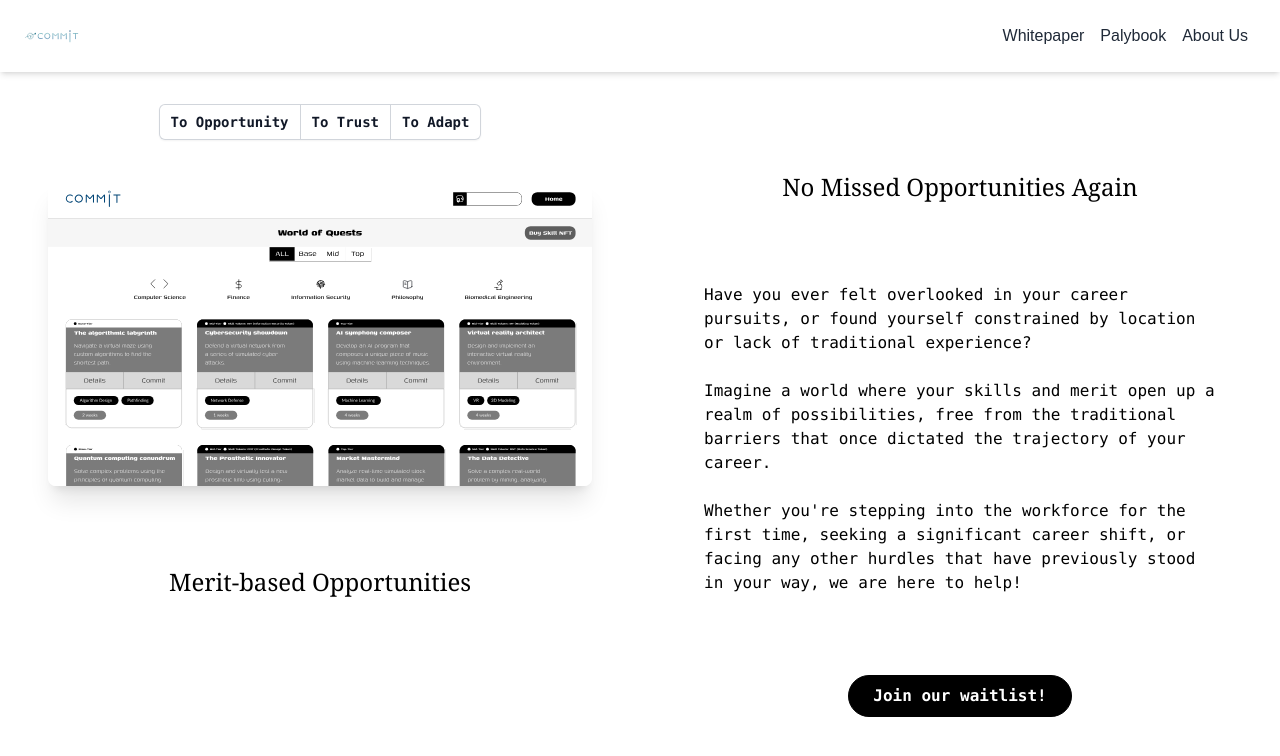
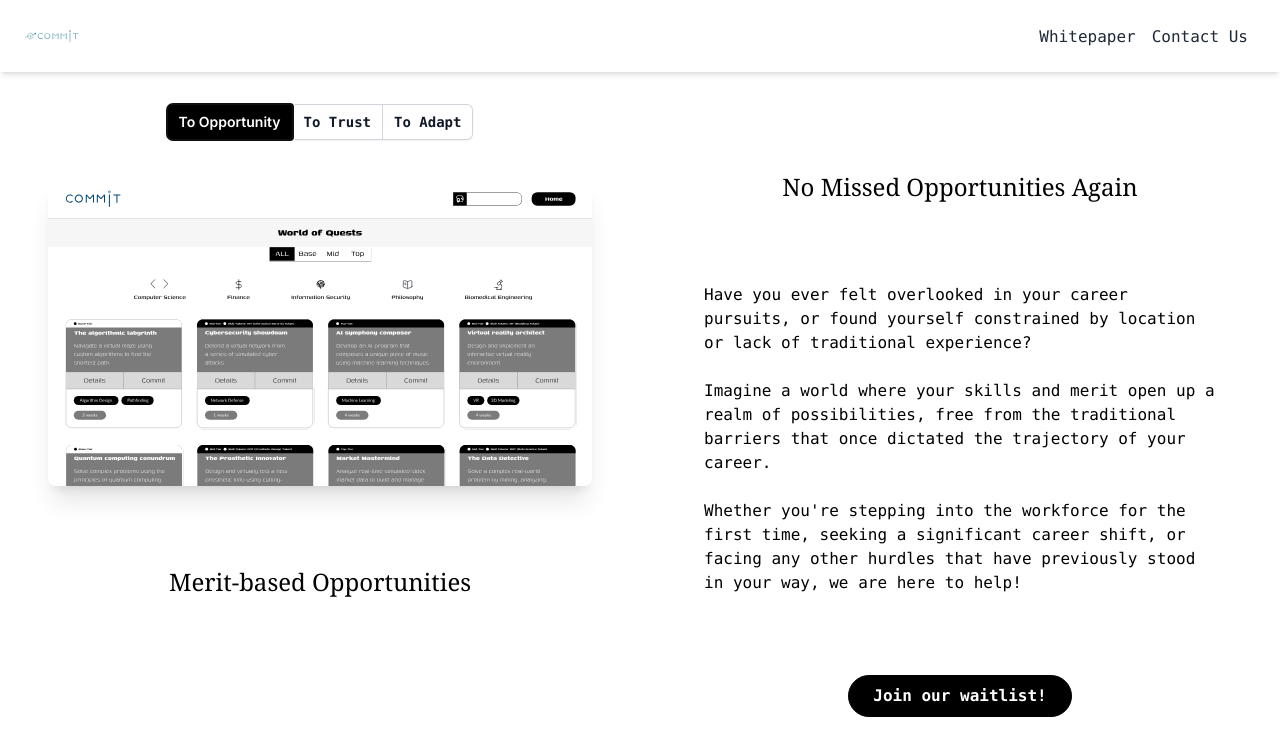
Before and after one commit to commit-labs-inc/frontend, a Next.js app: page / in a window 1280 px wide. Shown: the top 756 px of the page. Built offline with nearby package versions, Linux system fonts and the light colour scheme; a web font is replaced by a local one.

Commit message:
contact us form added. live version is ready.

```diff
--- a/app/ui/landing/content.tsx
+++ b/app/ui/landing/content.tsx
@@ -17,8 +17,9 @@ export function Content() {
         <span className="isolate inline-flex rounded-md shadow-sm mt-4 mb-6">
           <button
             type="button"
-            className="relative inline-flex font-mono items-center rounded-l-md bg-white px-3 py-2 text-sm font-semibold text-gray-900 ring-1 ring-inset ring-gray-300 hover:bg-gray-50 focus:bg-black focus:text-white focus:ring-black focus:z-10"
+            className="relative inline-flex font-mon items-center rounded-l-md bg-white px-3 py-2 text-sm font-semibold text-gray-900 ring-1 ring-inset ring-gray-300 hover:bg-gray-50 focus:bg-black focus:text-white focus:ring-black focus:z-10"
             onClick={() => onClickHandler("btn1")}
+            autoFocus
           >
             To Opportunity
           </button>
--- a/app/ui/landing/header.tsx
+++ b/app/ui/landing/header.tsx
@@ -7,9 +7,12 @@ export function Header() {
         <img src="/logo.svg" alt="Logo" className="h-10 mr-4" />
       </div>
       <div className="flex items-center">
-        <TextButton>Whitepaper</TextButton>
-        <TextButton>Palybook</TextButton>
-        <TextButton>About Us</TextButton>
+        <a href="https://romantic-salesman-da5.notion.site/Whitepaper-v0-1-0-e2a48c8f39b34476b508fa3022e78b9f?pvs=4" target="_blank" rel="noopener noreferrer">
+          <TextButton className="font-mono">Whitepaper</TextButton>
+        </a>
+        <a href="https://forms.visme.co/formsPlayer/dm0opw4v-contact-us-contact-form" target="_blank" rel="noopener noreferrer">
+          <TextButton className="font-mono">Contact Us</TextButton>
+        </a>
       </div>
     </header>
   );
```
Also changed, not shown: public/world_of_quests.svg, 1 other file (tests, documents, lock files or other folders).
